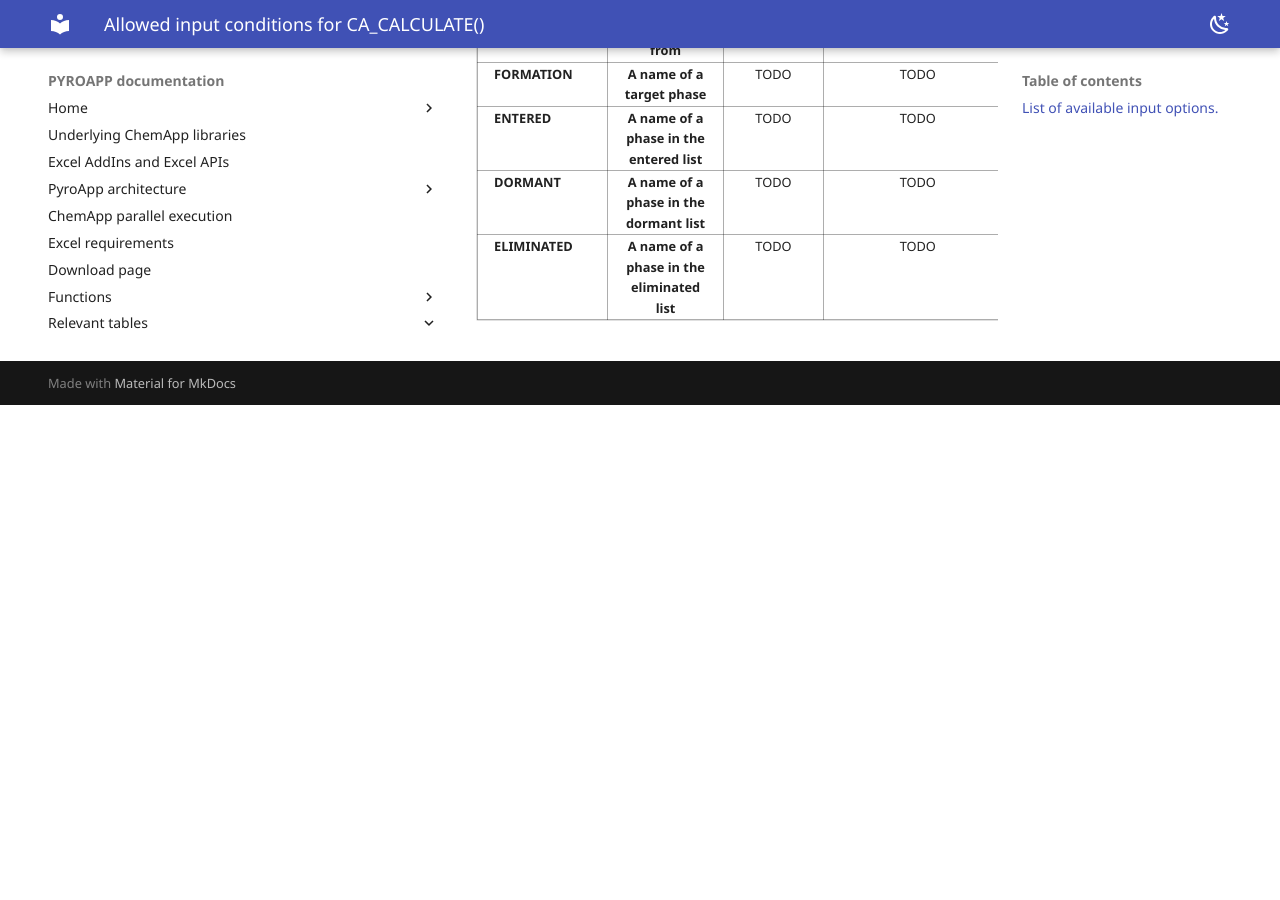
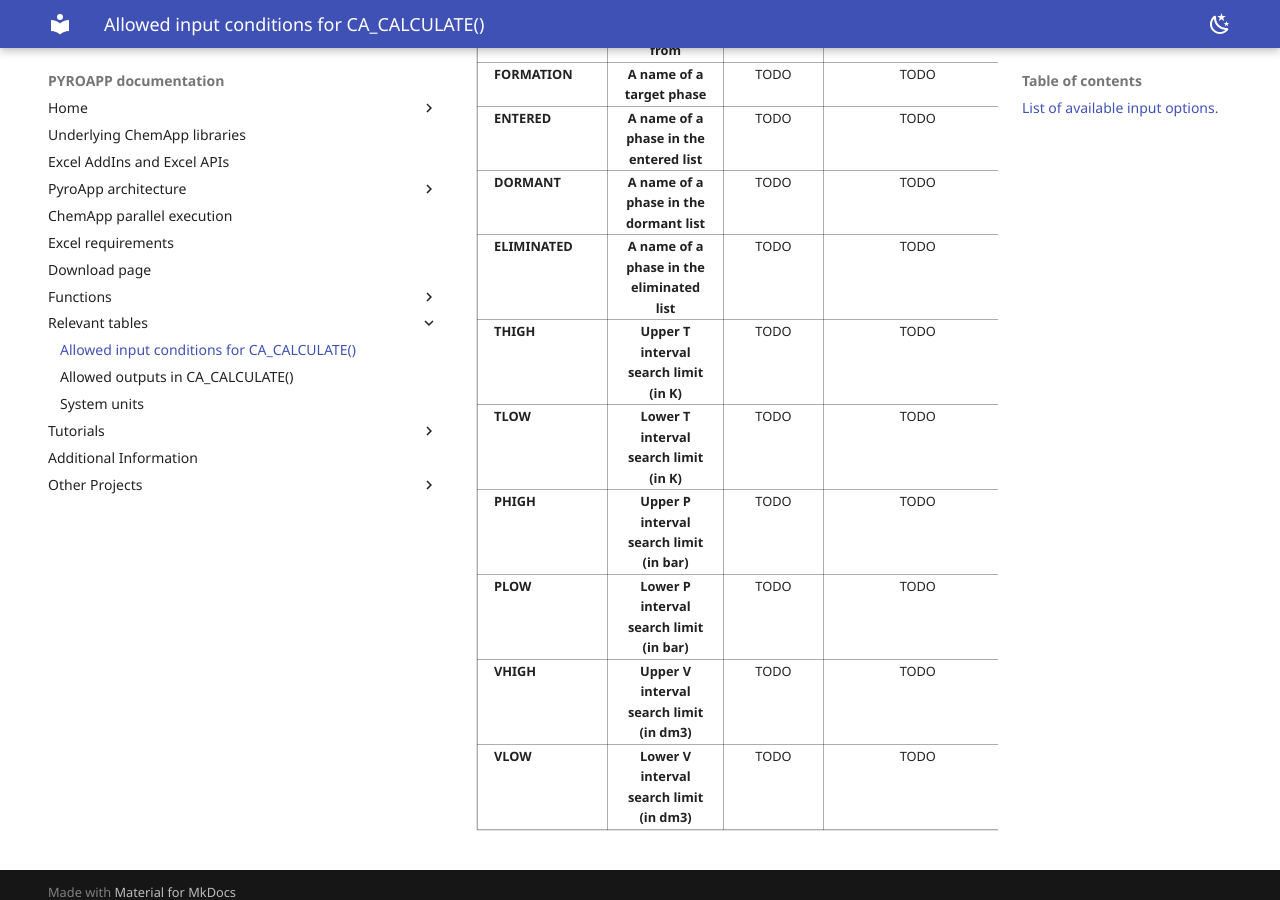
Before and after one commit to evnekdev/pyroapp-docs, an MkDocs documentation site: the page built from docs/input_conditions.md, in a window 1280 px wide and 900 px high, scrolled down 1139 px. Built offline with MkDocs 1.6.1 and Material for MkDocs 9.7.7, drawn with Linux system fonts in a browser that asks for light colours; some web fonts are replaced; before the commit the page ends 1544 px from its top, so only the background shows below that.

Commit message:
Update input_conditions.md

```diff
--- a/docs/input_conditions.md
+++ b/docs/input_conditions.md
@@ -26,3 +26,9 @@
 | **ENTERED**          | **A name of a phase in the entered list**           | TODO | TODO | TODO | **Yes** | --- |
 | **DORMANT**          | **A name of a phase in the dormant list**           | TODO | TODO | TODO | **Yes** | --- |
 | **ELIMINATED**       | **A name of a phase in the eliminated list**        | TODO | TODO | TODO | **Yes** | --- |
+| **THIGH**  | **Upper T interval search limit (in K)**   | TODO | TODO | TODO | **---** | --- |
+| **TLOW**   | **Lower T interval search limit (in K)**   | TODO | TODO | TODO | **---** | --- |
+| **PHIGH**  | **Upper P interval search limit (in bar)** | TODO | TODO | TODO | **---** | --- |
+| **PLOW**   | **Lower P interval search limit (in bar)** | TODO | TODO | TODO | **---** | --- |
+| **VHIGH**  | **Upper V interval search limit (in dm3)** | TODO | TODO | TODO | **---** | --- |
+| **VLOW**   | **Lower V interval search limit (in dm3)** | TODO | TODO | TODO | **---** | --- |
```
